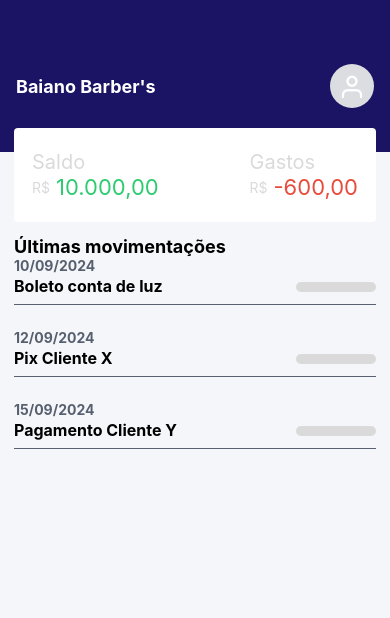
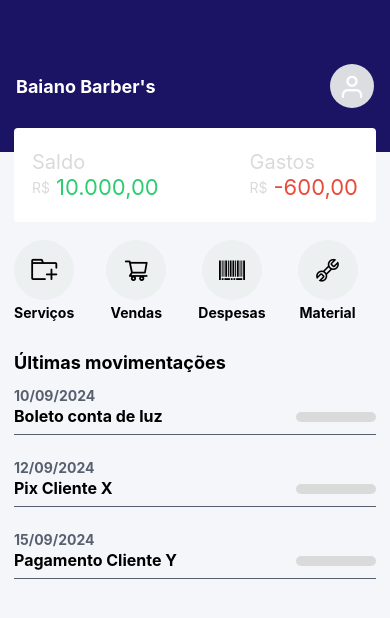
Before and after one commit to GustavoMarialva/barbearia, a React Native app: screen / in a window 390 px wide. Shown: the top 618 px of the page. Built offline with nearby package versions, Linux system fonts and the light colour scheme.

Commit message:
finaliza actions

```diff
--- /dev/null
+++ b/src/components/Actions/index.js
@@ -0,0 +1,84 @@
+import React from "react";
+
+import {
+  StyleSheet,
+  View,
+  Text,
+  TouchableOpacity,
+  ScrollView,
+} from "react-native";
+
+import { AntDesign } from "@expo/vector-icons";
+
+export default function Actions() {
+  return (
+    <ScrollView
+      style={styles.container}
+      horizontal={true}
+      showsHorizontalScrollIndicator={false}
+    >
+      <TouchableOpacity style={styles.actionButton}>
+        <View style={styles.areaButton}>
+          <AntDesign name="addfolder" size={26} color="#000" />
+        </View>
+        <Text style={styles.labelButton}>Serviços</Text>
+      </TouchableOpacity>
+
+      <TouchableOpacity style={styles.actionButton}>
+        <View style={styles.areaButton}>
+          <AntDesign name="shoppingcart" size={26} color="#000" />
+        </View>
+        <Text style={styles.labelButton}>Vendas</Text>
+      </TouchableOpacity>
+
+      <TouchableOpacity style={styles.actionButton}>
+        <View style={styles.areaButton}>
+          <AntDesign name="barcode" size={26} color="#000" />
+        </View>
+        <Text style={styles.labelButton}>Despesas</Text>
+      </TouchableOpacity>
+
+      <TouchableOpacity style={styles.actionButton}>
+        <View style={styles.areaButton}>
+          <AntDesign name="tool" size={26} color="#000" />
+        </View>
+        <Text style={styles.labelButton}>Material</Text>
+      </TouchableOpacity>
+    </ScrollView>
+    // <View
+    //   style={styles.container}
+    // >
+    //   <Text>TESTE</Text>
+    // </View>
+  );
+}
+
+const styles = StyleSheet.create({
+  container: {
+    maxHeight: 84,
+    marginBottom: 14,
+    marginTop: 18,
+    paddingEnd: 14,
+    paddingStart: 14,
+  },
+
+  actionButton: {
+    alignItems: "center",
+    marginRight: 32,
+  },
+
+  areaButton: {
+    backgroundColor: "#ecf0f1",
+    height: 60,
+    width: 60,
+    borderRadius: 30,
+    justifyContent: "center",
+    alignItems: "center",
+  },
+
+  labelButton: {
+    marginTop: 4,
+    textAlign: "center",
+    fontWeight: "bold",
+  },
+});
--- a/src/pages/Home/index.js
+++ b/src/pages/Home/index.js
@@ -3,6 +3,7 @@
 import Header from "../../components/Header";
 import Balance from "../../components/Balance";
 import Movements from "../../components/Movements";
+import Actions from "../../components/Actions";
 
 const list = [
   {
@@ -37,6 +38,8 @@
 
       <Balance saldo="10.000,00" gastos="-600,00" />
 
+      <Actions />
+
       <Text style={styles.title}>Últimas movimentações</Text>
 
       <FlatList
@@ -58,9 +61,7 @@
   title: {
     fontSize: 18,
     fontWeight: "bold",
-    marginLeft: 14,
-    marginRight: 14,
-    marginTop: 14,
+    margin: 14,
   },
 
   list: {
```
